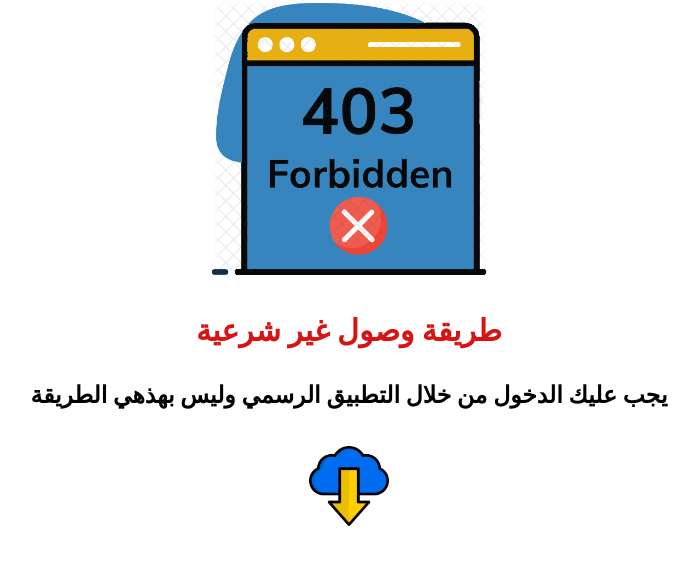
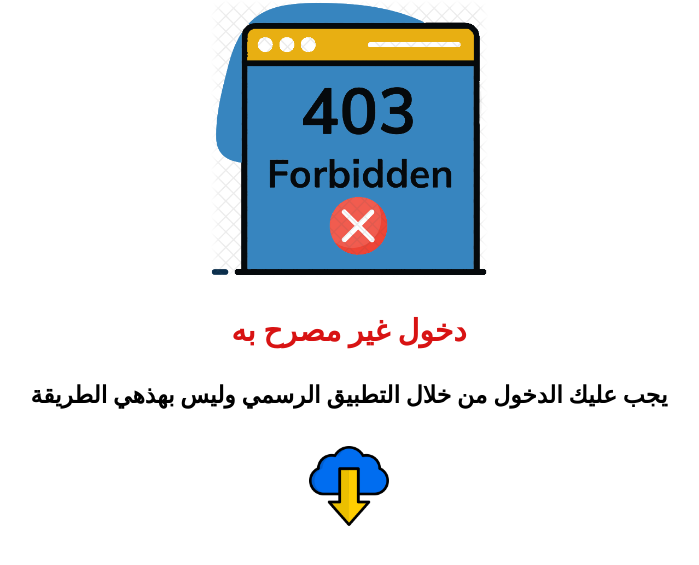
Before and after one commit to LOLOaHY/sssaaadd5510, a Flask app: template templates/index_block.html in a window 1280 px wide. Shown: the part 31-596 px from the top of the page, without its empty margins (291-990 px from the left). Run offline with Flask 3, Linux system fonts and the light colour scheme; the template is opened without the code that fills it, so the values that code supplies are empty.

Commit message:
Update index_block.html

```diff
--- a/templates/index_block.html
+++ b/templates/index_block.html
@@ -47,7 +47,7 @@
     <div class="image-container">
         <img src="/static/Error403.png" alt="Uploaded Image">
         <div class="content">
-            <h2 class="desc">طريقة وصول غير شرعية</h2>
+            <h2 class="desc">دخول غير مصرح به</h2>
             <h3> يجب عليك الدخول من خلال التطبيق الرسمي وليس بهذهي الطريقة</h3>
         </div>
         <img src="/static/video.png" alt="Uploaded Image" class="img2">
```
